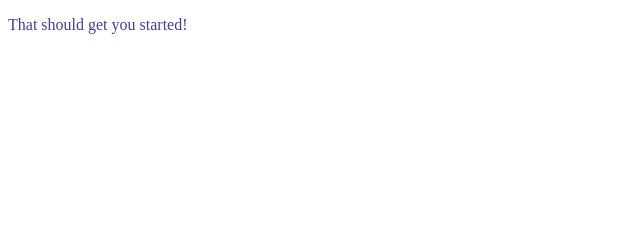
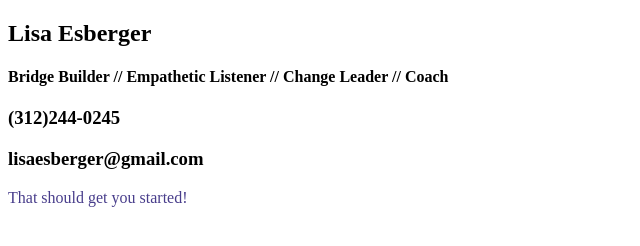
Before and after one commit to lisaesberger/lisaesberger.github.io, a plain HTML site: page index.html in a window 1280 px wide. Shown: the whole page, without its empty margins (0-640 px from the left). Drawn offline with Linux system fonts and the light colour scheme.

Commit message:
Update index.html

```diff
--- a/index.html
+++ b/index.html
@@ -1,8 +1,14 @@
 <!DOCTYPE html>
 <html>
   <head>
-    <title>Github Page</title>
+    <title>Lisa Esberger's HTML Resume</title>
     <link rel="stylesheet" href="style.css"/>
+    <div class="contact">
+      <h2>Lisa Esberger</h2>
+      <h4>Bridge Builder // Empathetic Listener // Change Leader // Coach
+      <h3>(312)244-0245</h5>
+      <h3>lisaesberger@gmail.com</h5>
+    </div>
   </head>
 
   <body>
```
